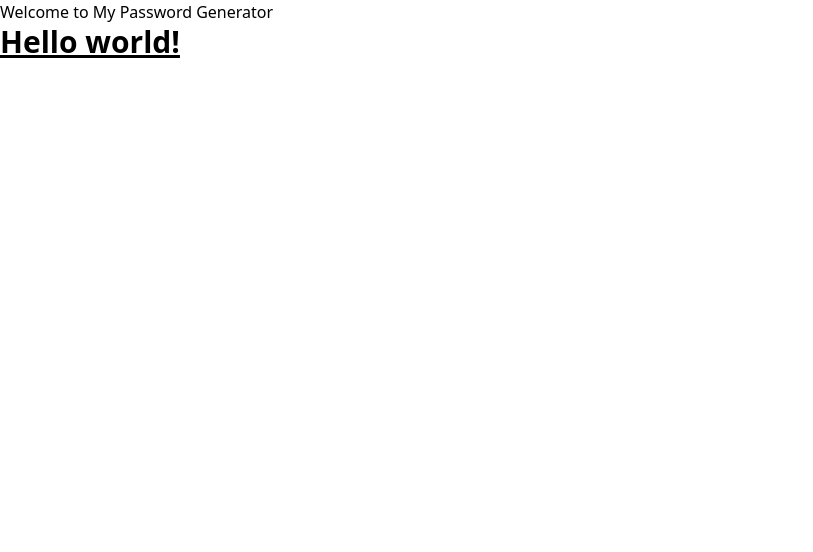
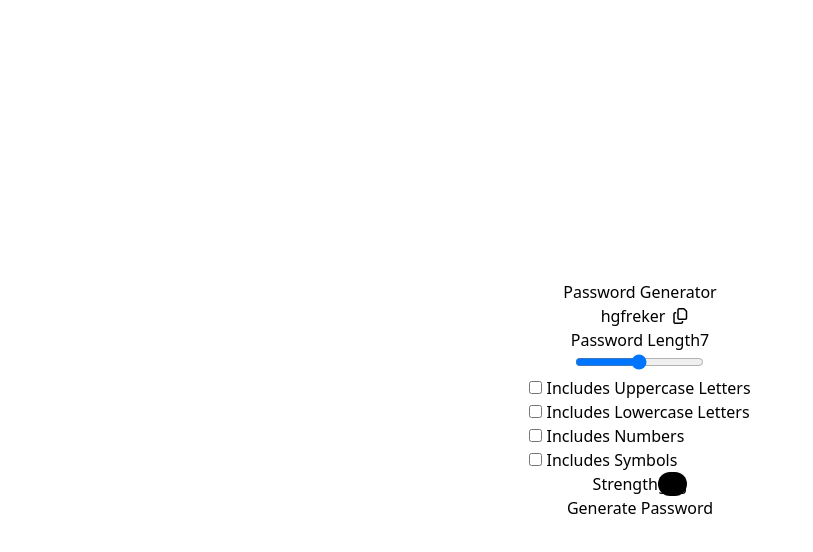
Before and after one commit to Aayushgoyal00/Password_Generator, a website: page index.html in a window 1280 px wide. Shown: the whole page, without its empty margins (0-813 px from the left). Drawn offline with Linux system fonts and the light colour scheme.

Commit message:
made the html structure

```diff
--- a/index.html
+++ b/index.html
@@ -3,15 +3,71 @@
 <head>
     <meta charset="UTF-8">
   <meta name="viewport" content="width=device-width, initial-scale=1.0">
-  <link href="./output.css" rel="stylesheet">
+  <link href="output.css" rel="stylesheet">
     <title>My Password Generator</title>
 </head>
 <body>
-    <h1>Welcome to My Password Generator</h1>
-    <h1 class="text-3xl font-bold underline">
-        Hello world!
-      </h1>
-    <!-- Your code for the password generator goes here -->
+    <div class="flex flex-col items-center justify-center w-screen h-screen">
 
+      <p>Password Generator</p>
+
+      <div class="flex items-center   justify-center">
+        <span class="px-2">hgfreker</span>
+        <button class="fa-regular fa-copy"></button>
+      </div>
+      <div class="flex flex-col items-center justify-center">
+        <div class="flex items-center justify-around">
+          <p>Password Length</p>
+          <p id="range_number">7</p>
+        </div>
+        <div class="slidecontainer">
+          <input type="range" min="1" max="100" value="50" class="slider" id="myRange">
+        </div>
+        <!-- <div> -->
+
+<!-- <div class="flex  items-center justify-center"> -->
+
+<ul>
+  <li>
+    <input id="link-checkbox" type="checkbox" value="">
+    <label for="link-checkbox">Includes Uppercase Letters</label>
+  </li>
+  <li>
+    <input id="link-checkbox" type="checkbox" value="">
+    <label for="link-checkbox">Includes Lowercase Letters</label>
+  </li>
+  <li>
+    <input id="link-checkbox" type="checkbox" value="">
+    <label for="link-checkbox">Includes Numbers</label>
+  </li>
+  <li>
+    <input id="link-checkbox" type="checkbox" value="">
+    <label for="link-checkbox">Includes Symbols</label>
+  </li>
+</ul>
+
+<div id="strength_of_password" class="flex items-center justify-around">
+  <p>Strength</p>
+  <div id="strength_color" class="rounded-full bg-black w-full">ggg</div>
+</div>
+<div>
+          <button id="generate_password">Generate Password</button>
+
+          </div>
+
+
+<!--
+          <ul>
+            <li>Include Uppercase Letters</li>
+            <li>Include Lowercase Letters</li>
+            <li>Include Numbers</li>
+            <li>Include Symbols</li>
+          </ul> -->
+
+        <!-- </div> -->
+      </div>
+    </div>
+
+    <script src="https://kit.fontawesome.com/862971273a.js" crossorigin="anonymous"></script>
 </body>
 </html>
```
Also changed, not shown: output.css.
